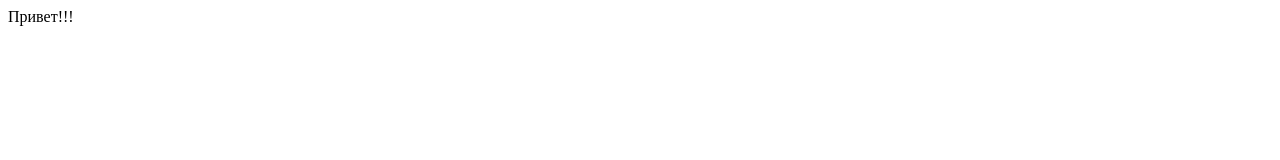
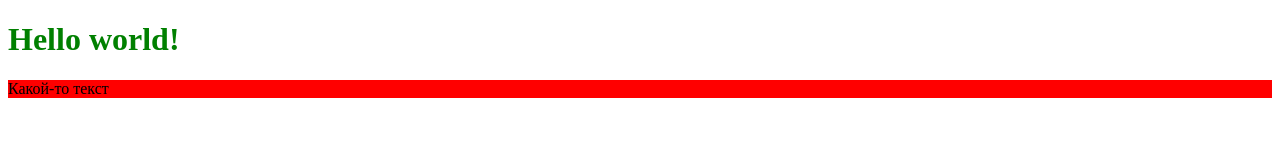
Before and after one commit to KuzminNikolay/jQuery_learn, a plain HTML site: page index.html in a window 1280 px wide. Drawn offline with nearby package versions, Linux system fonts and the light colour scheme.

Commit message:
commit 0

```diff
--- a/css/style.css
+++ b/css/style.css
@@ -1 +1 @@
-body {background: red}
+p { background-color: red }
--- a/index.html
+++ b/index.html
@@ -4,9 +4,13 @@
   <meta charset="UTF-8">
   <meta name="viewport" content="width=device-width, initial-scale=1.0">
   <meta http-equiv="X-UA-Compatible" content="ie=edge">
-  <title>Document</title>
+  <title>jQuery</title>
+  <link rel="stylesheet" href="css/style.css">
+  <script src="https://ajax.googleapis.com/ajax/libs/jquery/3.6.1/jquery.min.js"></script>
+  <script type="text/javascript" src="script.js"></script>
 </head>
 <body>
-  Привет!!!
+  <h1>Hello world!</h1>
+  <p>Какой-то текст</p>
 </body>
 </html>
--- /dev/null
+++ b/script.js
@@ -0,0 +1,3 @@
+$(function() {
+  $('h1').css('color', 'green');
+});
```
